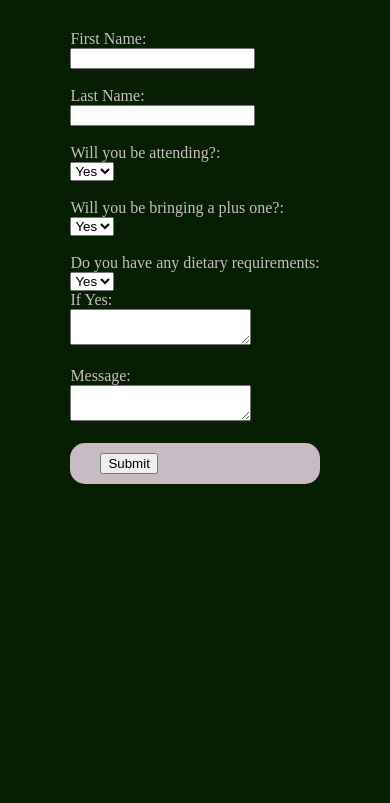
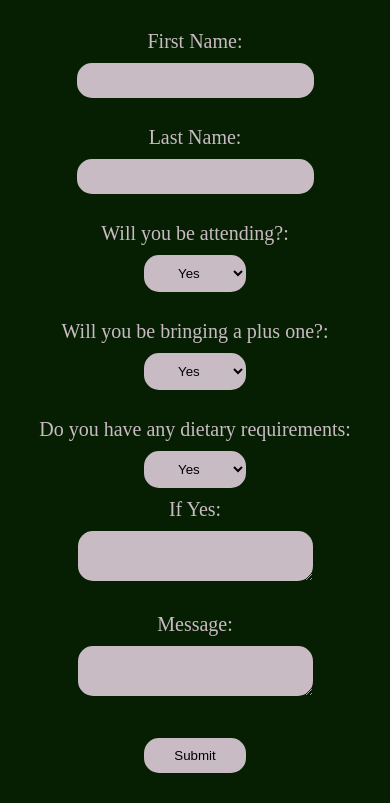
Before and after one commit to Magda02/Wedding, a plain HTML site: page rsvp.html in a window 390 px wide. Shown: the part 170-973 px from the top of the page. Before the commit the page ends 844 px from the top, so only its background shows below. Drawn offline with Linux system fonts and the light colour scheme.

Commit message:
form changes

```diff
--- a/rsvp.html
+++ b/rsvp.html
@@ -74,8 +74,8 @@
                     <textarea id="message" name="Message"></textarea>
                 </div>
                 <br>
-                <div class="submit">
-                    <input type="submit" value="Submit" id="submit" />
+                <div class="sub">
+                    <input class="submit" type="submit" value="Submit" id="submit" />
                 </div>
             </form>
         </div>
--- a/style.css
+++ b/style.css
@@ -16,19 +16,18 @@ h2 {
     font-size: 25px;
 }
 
-p {
+p, label {
     font-size: 20px;
 }
 
 /* ~~~~~~ Button ~~~~~~ */
 
-.btn button {
+.btn button, .submit {
     background-color: #c9bbc3;
     color: black;
     padding: 10px 30px;
     border-radius: 15px;
     border: none;
-
 }
 
 .rsvp-btn button {
@@ -37,17 +36,9 @@ p {
     padding: 10px 30px;
     border-radius: 15px;
     border: none;
-
 }
 
-.submit {
-    background-color: #c9bbc3;
-    color: black;
-    padding: 10px 30px;
-    border-radius: 15px;
-    border: none;
 
-}
 
 /* ~~~~~~ nav bar ~~~~~~*/
 
@@ -67,7 +58,6 @@ header h1 {
 header nav {
     text-align: right;
     padding-right: 100px;
-
 }
 
 @media only screen and (max-width: 700px) {
@@ -90,7 +80,6 @@ header nav {
     flex-wrap: wrap;
     margin: auto;
     padding: 30px;
-
 }
 
 .intro div{
@@ -105,12 +94,10 @@ header nav {
 .name {
     font-size: 70px;
     text-align: center;
-
 }
 
 .intro .date {
     text-align: center;
-
     font-size: 20px;
 }
 
@@ -118,6 +105,10 @@ header nav {
     margin: 0 auto;
     display: block;
 
+}
+
+.intro a {
+    text-decoration: none;
 }
 
 .intro img {
@@ -132,23 +123,18 @@ header nav {
 
     .name {
         font-size: 40px;
-
     }
 
     .intro button {
         margin: 0 auto;
         display: block;
-
     }
 
     .intro img {
         margin-top: 30px ;
         width: 100%;
         height: auto;
-
     }
-
-
 }
 
 /* ~~~~~~ On the day ~~~~~~*/
@@ -170,24 +156,21 @@ header nav {
     width: 25%;
     height: auto;
     Margin: 0px 40px;
-
 }
 
 
 .schedule ul{
     list-style-type: none;
-
 }
 
 @media only screen and (max-width: 700px) {
     .OnTheDay {
         justify-content: center;
+    }
 
-    }
     .OnTheDay h1 {
         font-size: 30px;
         text-align: center;
-
     }
 
     .schedule h2 {
@@ -207,13 +190,11 @@ header nav {
     justify-content: space-around;
     display: flex;
     flex-direction: row;
-
 }
 
 .photo img {
     width:30%;
     margin: 10px 0px;
-
 }
 
 /* ~~~~~~ Travel & Stay ~~~~~~*/
@@ -227,13 +208,10 @@ header nav {
     color: black;
     padding: 50px;
     text-align: center;
-
 }
 
 .travel h1 {
     width: 100%;
-
-
 }
 
 .travel iframe {
@@ -245,6 +223,7 @@ header nav {
     .travel h1{
         font-size: 30px;
     }
+
     .travel iframe {
         width: 250px;
         height: 250px;
@@ -261,8 +240,6 @@ header nav {
     flex-direction: row;
     flex-wrap: wrap;
     align-items: center;
-
-
 }
 
 .honeymoon div{
@@ -336,3 +313,30 @@ header nav {
     display: flex;
     align-items: center;
 }
+
+label {
+    margin: 10px;
+}
+
+.sub {
+    text-align: center;
+}
+
+input, select, textarea {
+    background-color: #c9bbc3;
+    color: black;
+    padding: 10px 30px;
+    border-radius: 15px;
+    border: none;
+    margin: 10px;
+}
+
+@media only screen and (max-width: 700px) {
+    .rsvp-page {
+        text-align: center;
+    }
+
+    .rsvp-form {
+        text-align: center;
+    }
+}
```
Also changed, not shown: index.html (+15 -3 lines).
